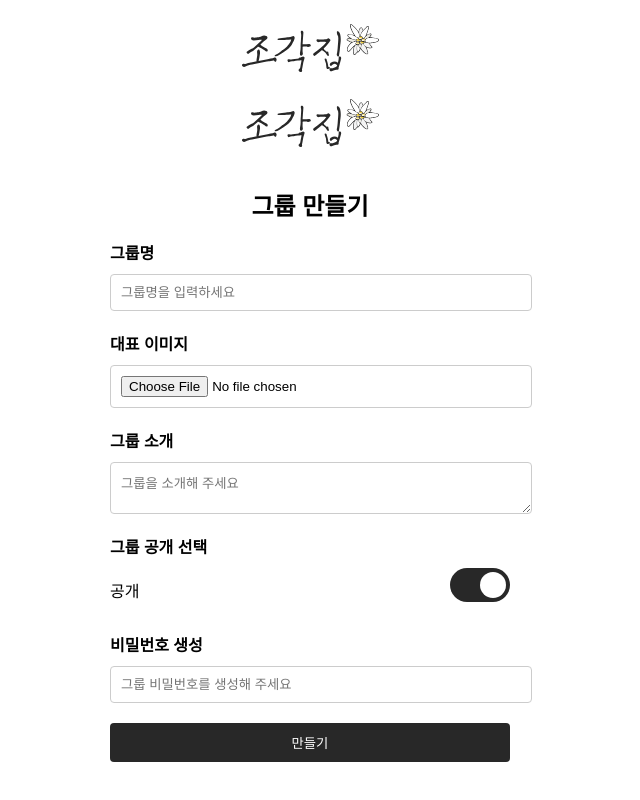
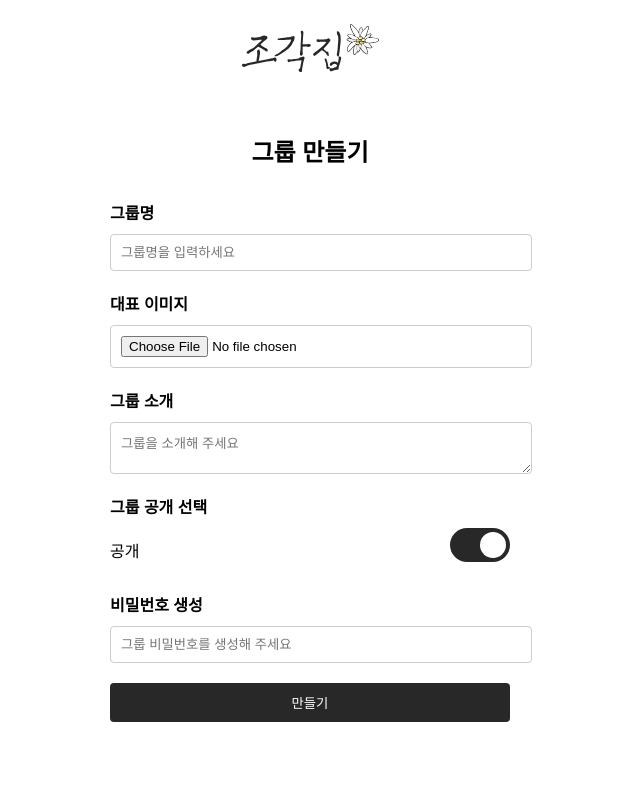
Before and after one commit to hwouu/jogakzip-team3-frontend, a React (Create React App) app: page /create-group in a window 1280 px wide. Shown: the whole page, without its empty margins (330-970 px from the left). Built offline with nearby package versions, Linux system fonts and the light colour scheme; a web font is replaced by a local one.

Commit message:
fix: 그룹 생성 UI 일부 수정

```diff
--- a/src/pages/Group/CreateGroup.css
+++ b/src/pages/Group/CreateGroup.css
@@ -11,7 +11,6 @@
   display: flex;
   flex-direction: column;
   align-items: center;
-  margin-bottom: 20px;
 }
 
 /* 로고 아이콘 스타일 */
--- a/src/pages/Group/CreateGroup.js
+++ b/src/pages/Group/CreateGroup.js
@@ -12,7 +12,6 @@ function CreateGroup() {
     <div className="create-group-page">
       {/* 상단 로고 아이콘 추가 */}
       <div className="header">
-        <img src="jogakzip1.svg" alt="조각집 로고" className="icon" />
         <h2>그룹 만들기</h2>
       </div>
 
```
